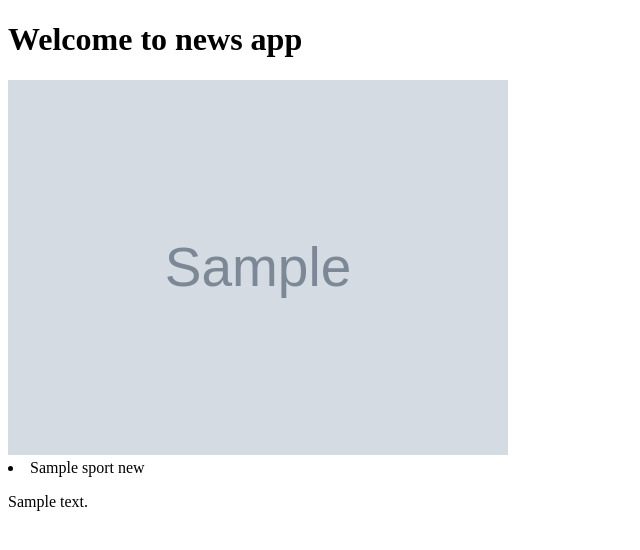
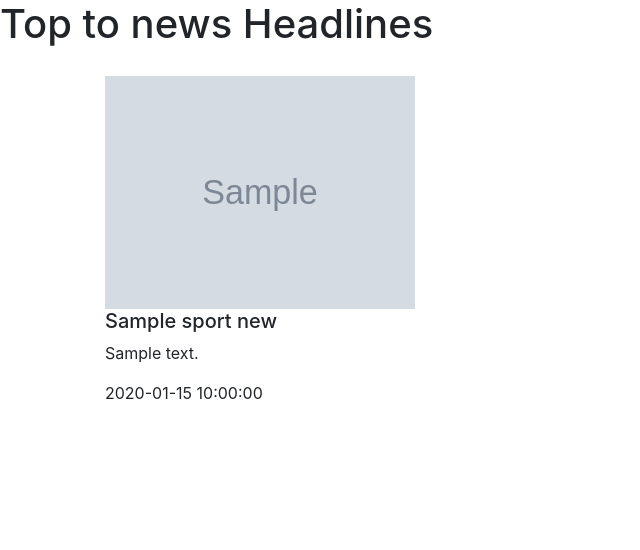
Before and after one commit to Alexotieno1717/News-API, a Flask app: template app/templates/index.html in a window 1280 px wide. Shown: the top 550 px of the page, without its empty margins (0-640 px from the left). Run offline with Flask 2, Linux system fonts and the light colour scheme; the template is opened without the code that fills it: most values are stand-ins (such as "Sample title", 1, 10 or a date in 2020); grey boxes marked "Sample" are stand-in pictures; some libraries are stand-ins or nearby versions.

Commit message:
Added base.html file o templates

```diff
--- a/app/templates/index.html
+++ b/app/templates/index.html
@@ -3,14 +3,24 @@
 <head>
     <meta charset="UTF-8">
     <title>World News</title>
+    <link rel="stylesheet" href="https://stackpath.bootstrapcdn.com/bootstrap/4.5.2/css/bootstrap.min.css" integrity="sha384-JcKb8q3iqJ61gNV9KGb8thSsNjpSL0n8PARn9HuZOnIxN0hoP+VmmDGMN5t9UJ0Z" crossorigin="anonymous">
 </head>
 <body>
-    <h1>Welcome to news app</h1>
-    <div class="card">
+    <h1>Top to news Headlines</h1>
+    <div class="container">
         {% for sport_news in sport %}
-            <img width="500" src=" {{ sport_news.urlToImage }} ">
-            <li> {{ sport_news.title }} </li>
-            <p> {{ sport_news.description }} </p>
+        <div class="row">
+            <div class="col-md-4">
+                <div class="card-body mb-4">
+                    <div class="card-content">
+                        <img CLASS="img-fluid" width="500" src=" {{ sport_news.urlToImage }} ">
+                        <h5> {{ sport_news.title }} </h5>
+                        <p> {{ sport_news.description }} </p>
+                        <p> {{ sport_news.publishedAt }} </p>
+                    </div>
+                </div>
+            </div>
+        </div>
         {% endfor %}
     </div>
 
```
Also changed, not shown: app/templates/base.html (added).
